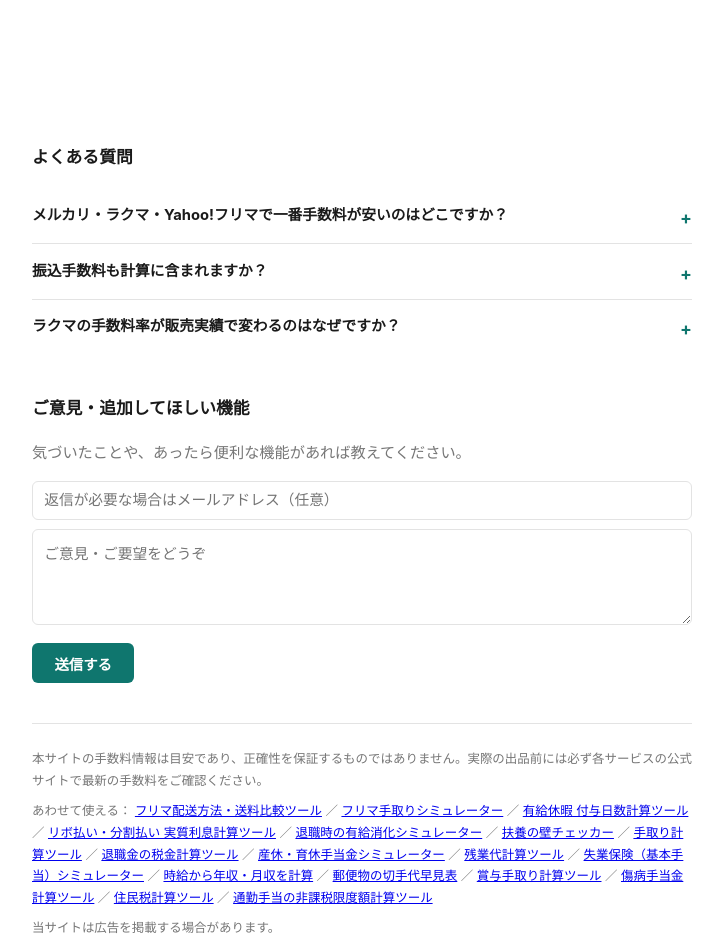
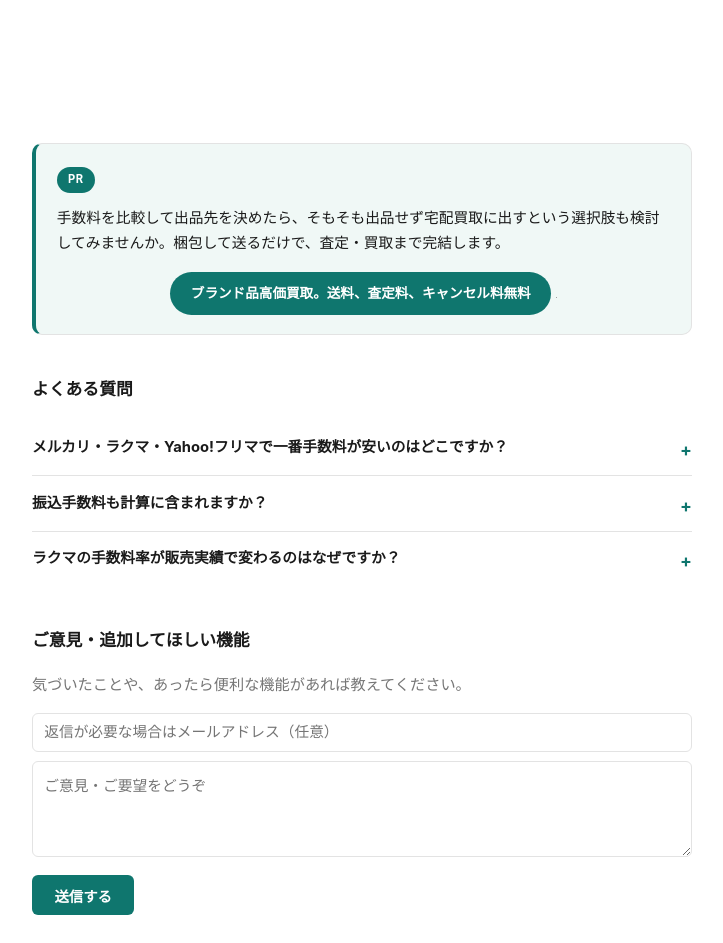
Before and after one commit to kosuke-rgb/furima-hikaku-keisan, a plain HTML site: page index.html in a window 1280 px wide. Shown: the part 1196-2139 px from the top of the page, without its empty margins (278-1001 px from the left). Drawn offline with Linux system fonts and the light colour scheme.

Commit message:
A8.netのセカンドストリート宅配買取PRバナーを追加

```diff
--- a/index.html
+++ b/index.html
@@ -158,6 +158,23 @@ tr.best td:first-child { font-weight: 700; }
 
 .ad-slot { margin: 2.5rem 0; text-align: center; min-height: 100px; }
 
+.pr-box {
+  border: 1px solid var(--line); border-left: 4px solid var(--accent); border-radius: 10px;
+  padding: 1.2rem 1.3rem; margin: 2.5rem 0; background: var(--best-bg);
+}
+.pr-box .pr-label {
+  display: inline-flex; align-items: center; font-size: 0.7rem; font-weight: 700; letter-spacing: 0.04em;
+  color: #fff; background: var(--accent); border-radius: 999px;
+  padding: 0.2rem 0.7rem; margin-bottom: 0.8rem;
+}
+.pr-box p.pr-lede { color: var(--ink); font-size: 0.92rem; margin: 0 0 1rem; max-width: none; line-height: 1.7; }
+.pr-box .pr-banner { text-align: center; }
+.pr-box .pr-cta {
+  display: inline-block; background: var(--accent); color: #fff; font-weight: 700;
+  font-size: 0.85rem; padding: 0.6rem 1.3rem; border-radius: 999px; text-decoration: none;
+}
+.pr-box .pr-cta:hover { opacity: 0.85; }
+
 .contact-box textarea {
   width: 100%; min-height: 6rem; font-family: inherit; font-size: 0.92rem;
   padding: 0.7rem; border: 1px solid var(--line); border-radius: 6px; background: var(--bg); color: var(--ink);
@@ -275,6 +292,15 @@ footer.site-footer p { margin: 0 0 0.5rem; }
       data-ad-format="auto"
       data-full-width-responsive="true"></ins>
     <script>(adsbygoogle = window.adsbygoogle || []).push({});</script>
+  </div>
+
+  <div class="pr-box">
+    <span class="pr-label">PR</span>
+    <p class="pr-lede">手数料を比較して出品先を決めたら、そもそも出品せず宅配買取に出すという選択肢も検討してみませんか。梱包して送るだけで、査定・買取まで完結します。</p>
+    <div class="pr-banner">
+      <a href="https://px.a8.net/svt/ejp?a8mat=4BCEVL+2MNZIA+4J34+NUES2" rel="nofollow" class="pr-cta">ブランド品高価買取。送料、査定料、キャンセル料無料</a>
+      <img border="0" width="1" height="1" src="https://www10.a8.net/0.gif?a8mat=4BCEVL+2MNZIA+4J34+NUES2" alt="">
+    </div>
   </div>
 
   <section>
```
